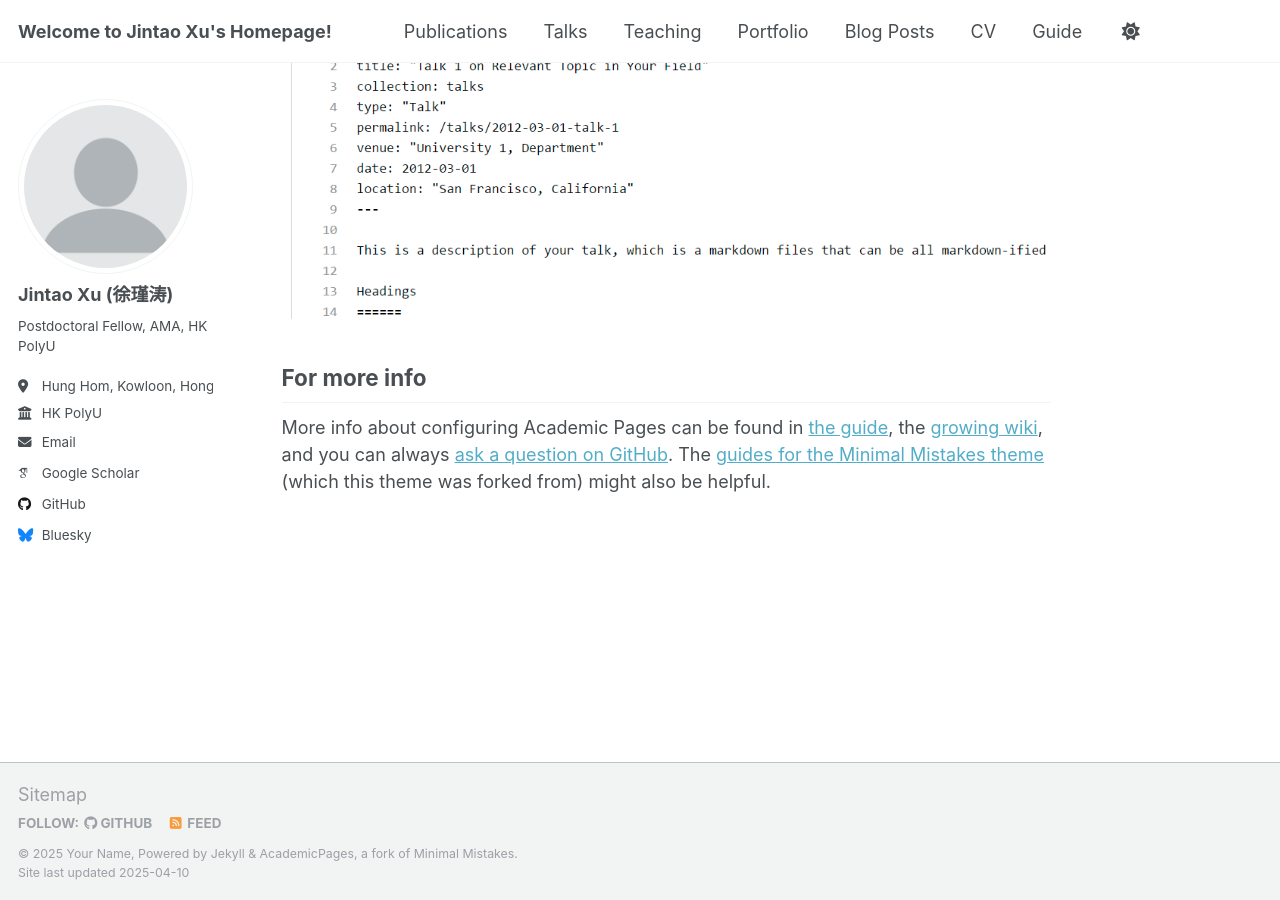
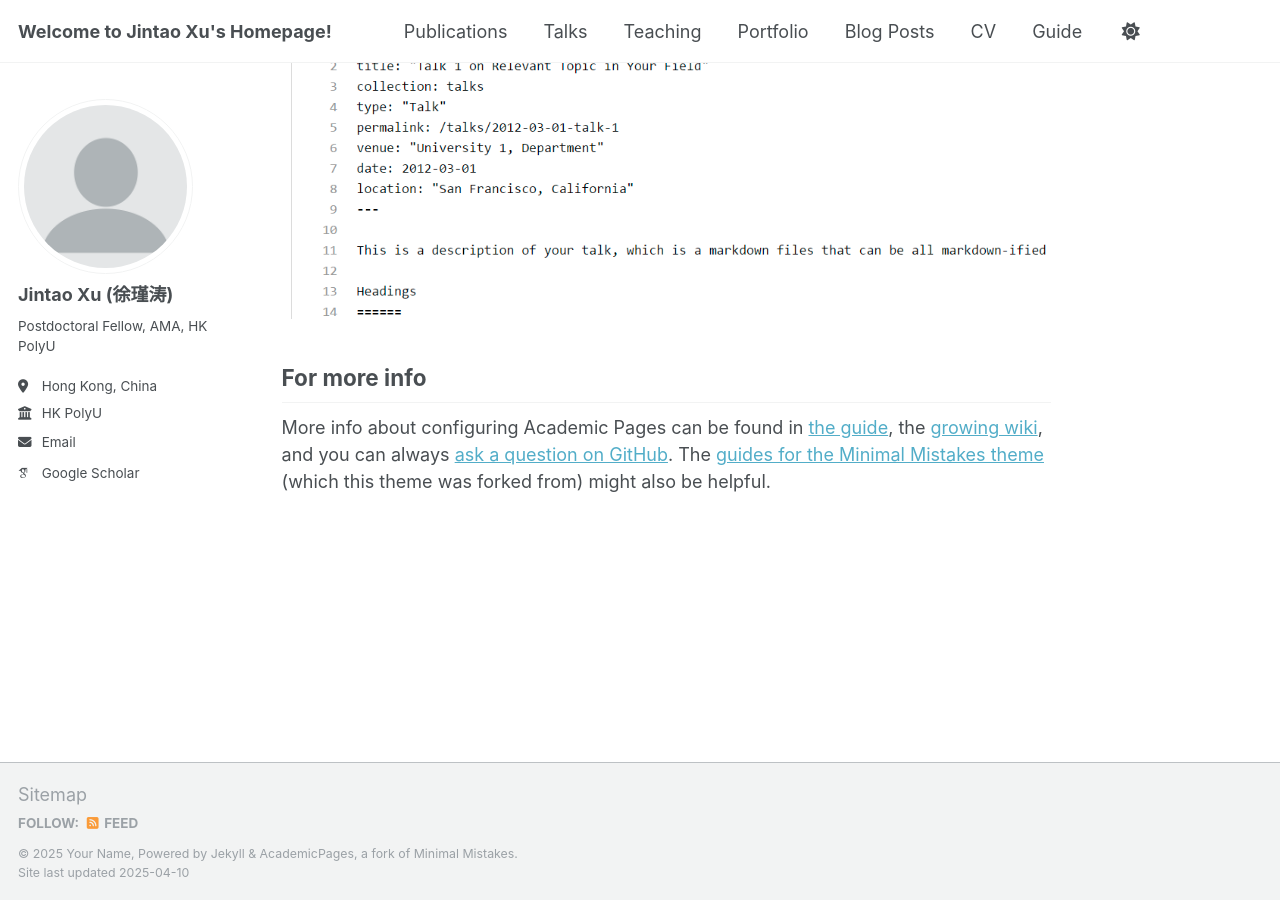
Before and after one commit to JintaoXuMath/JintaoXuMath.github.io, a Jekyll site: the page built from _pages/about.md, in a window 1280 px wide and 900 px high, scrolled down 2636 px. Built offline with Jekyll 4.4.1, drawn with Linux system fonts in a browser that asks for light colours; some web fonts are replaced.

Commit message:
Update _config.yml

```diff
--- a/_config.yml
+++ b/_config.yml
@@ -25,7 +25,7 @@ author:
   avatar           : "profile.png"
   name             : "Jintao Xu (徐瑾涛)"
   bio              : "Postdoctoral Fellow, AMA, HK PolyU"
-  location         : "Hung Hom, Kowloon, Hong Kong, China"
+  location         : "Hong Kong, China"
   employer         : "HK PolyU"
   email            : "jintao.xu@polyu.edu.hk"
 
@@ -43,12 +43,12 @@ author:
   bitbucket        : # Username - Update with your username on the site
   codepen          : # Username
   dribbble         : # Username
-  github           : "academicpages"
+  github           : # Username
   kaggle           : # Username
   stackoverflow    : # User number or user number and name (i.e., use "1" or "1/jeff-atwood")
 
   # Social media
-  bluesky          : "bsky.app" # Replace this with you Bluesky username
+  bluesky          : # Username
   facebook         : # Username
   flickr           : # Username
   foursquare       : # Username
```
